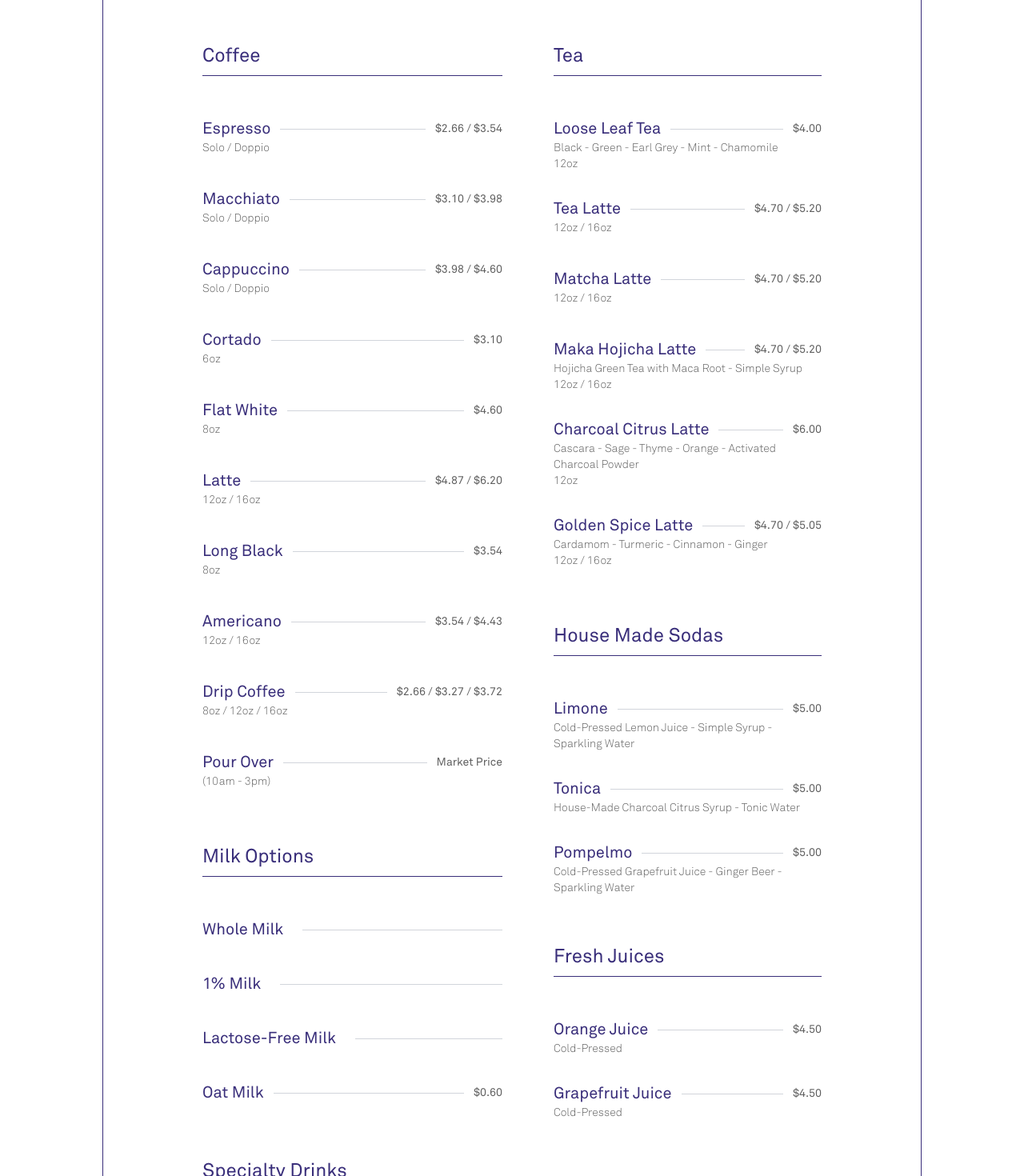
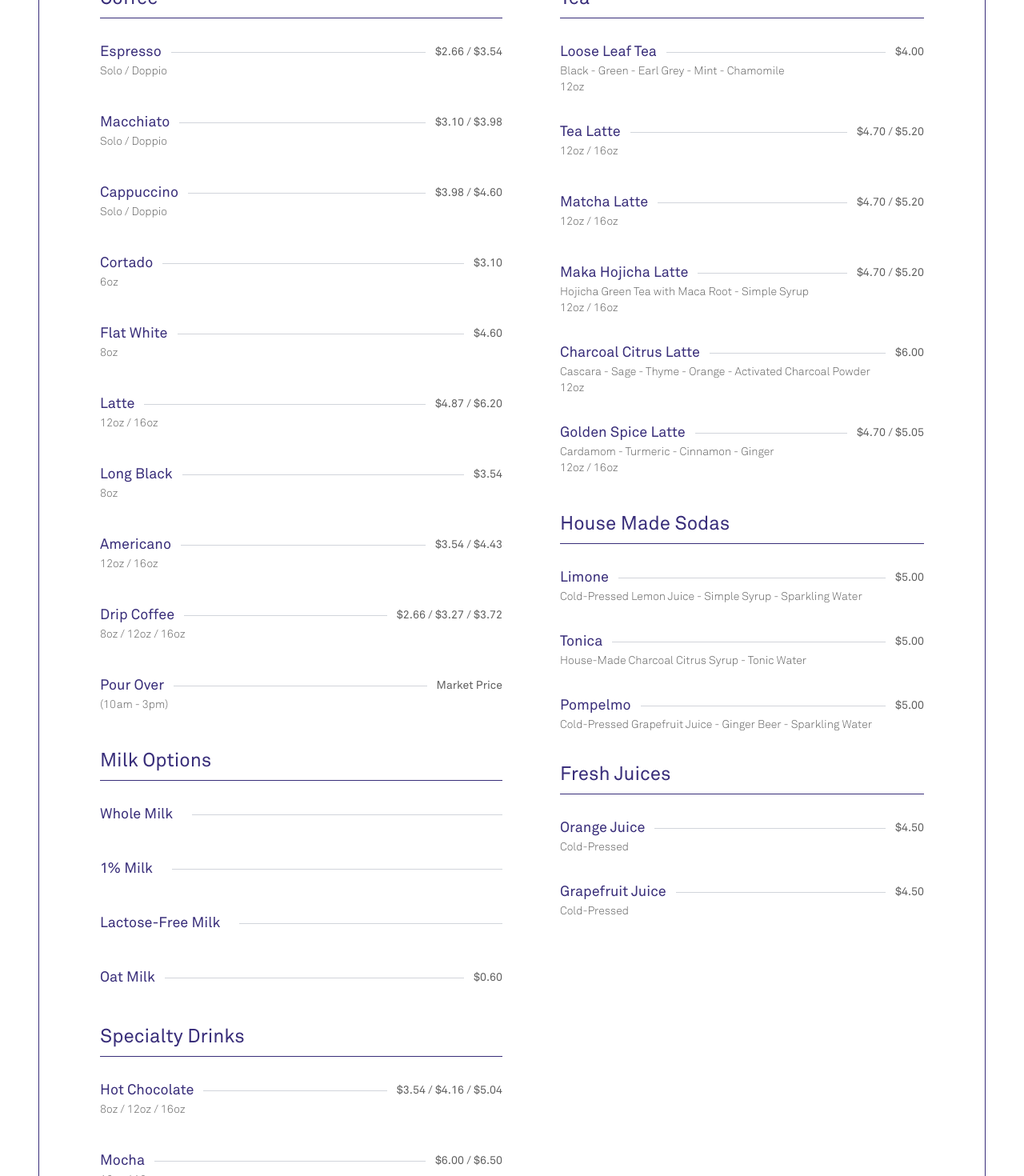
Before and after one commit to jrbaprz/ditta_to, a Next.js app: page /menu in a window 1280 px wide. Shown: the part 1540-3010 px from the top of the page at 80% size. Built offline with nearby package versions, Linux system fonts and the light colour scheme.

Commit message:
Updated paddings

```diff
--- a/components/coffeeMenu.js
+++ b/components/coffeeMenu.js
@@ -3,17 +3,17 @@ import React from "react";
 const CoffeeMenu = () => {
   return (
     <>
-      <div className="overflow-hidden md:mt-8">
-        <div className="p-2 border-[#392e7a] border-[1px] text-sm font-akkuratlight md:p-10 lg:mx-16 xl:grid grid-cols-2 xl:mx-20 xl:p-20 xl:px-28 xl:space-x-10 2xl:mx-80 2xl:space-x-16">
+      <div className="overflow-hidden">
+        <div className="p-2 border-[#392e7a] border-[1px] text-sm font-akkuratlight md:p-12 lg:grid lg:grid-cols-2 lg:p-16 lg:space-x-12">
           <div>
             {/* ===== Coffee ===== */}
-            <div className="py-2 mt-4 mx-3 md:py-8">
+            <div className="py-2 mt-4 mx-3">
               <div className="text-[#392e7a] text-2xl font-akkurat">Coffee</div>
               <div className="flex-grow border-t border-[#392e7a] mt-2" />
             </div>
             <div className="py-5 text-[#606060]">
               <div className="relative flex items-center">
-                <span className="flex-shrink mx-3 text-xl font-akkurat text-[#392e7a]">
+                <span className="flex-shrink mx-3 text-lg font-akkurat text-[#392e7a]">
                   Espresso
                 </span>
                 <div className="flex-grow border-t border-gray-300"></div>
@@ -25,7 +25,7 @@ const CoffeeMenu = () => {
             </div>
             <div className="py-5 text-[#606060]">
               <div className="relative flex items-center">
-                <span className="flex-shrink mx-3 text-xl text-[#392e7a] font-akkurat">
+                <span className="flex-shrink mx-3 text-lg text-[#392e7a] font-akkurat">
                   Macchiato
                 </span>
                 <div className="flex-grow border-t border-gray-300"></div>
@@ -37,7 +37,7 @@ const CoffeeMenu = () => {
             </div>
             <div className="py-5 text-[#606060]">
               <div className="relative flex items-center">
-                <span className="flex-shrink mx-3 text-xl text-[#392e7a] font-akkurat">
+                <span className="flex-shrink mx-3 text-lg text-[#392e7a] font-akkurat">
                   Cappuccino
                 </span>
                 <div className="flex-grow border-t border-gray-300"></div>
@@ -49,7 +49,7 @@ const CoffeeMenu = () => {
             </div>
             <div className="py-5 text-[#606060]">
               <div className="relative flex items-center">
-                <span className="flex-shrink mx-3 text-xl text-[#392e7a] font-akkurat">
+                <span className="flex-shrink mx-3 text-lg text-[#392e7a] font-akkurat">
                   Cortado
                 </span>
                 <div className="flex-grow border-t border-gray-300"></div>
@@ -59,7 +59,7 @@ const CoffeeMenu = () => {
             </div>
             <div className="py-5 text-[#606060]">
               <div className="relative flex items-center">
-                <span className="flex-shrink mx-3 text-xl text-[#392e7a] font-akkurat">
+                <span className="flex-shrink mx-3 text-lg text-[#392e7a] font-akkurat">
                   Flat White
                 </span>
                 <div className="flex-grow border-t border-gray-300"></div>
@@ -69,7 +69,7 @@ const CoffeeMenu = () => {
             </div>
             <div className="py-5 text-[#606060]">
               <div className="relative flex items-center">
-                <span className="flex-shrink mx-3 text-xl text-[#392e7a] font-akkurat">
+                <span className="flex-shrink mx-3 text-lg text-[#392e7a] font-akkurat">
                   Latte
                 </span>
                 <div className="flex-grow border-t border-gray-300"></div>
@@ -81,7 +81,7 @@ const CoffeeMenu = () => {
             </div>
             <div className="py-5 text-[#606060]">
               <div className="relative flex items-center">
-                <span className="flex-shrink mx-3 text-xl text-[#392e7a] font-akkurat">
+                <span className="flex-shrink mx-3 text-lg text-[#392e7a] font-akkurat">
                   Long Black
                 </span>
                 <div className="flex-grow border-t border-gray-300"></div>
@@ -91,7 +91,7 @@ const CoffeeMenu = () => {
             </div>
             <div className="py-5 text-[#606060]">
               <div className="relative flex items-center">
-                <span className="flex-shrink mx-3 text-xl text-[#392e7a] font-akkurat">
+                <span className="flex-shrink mx-3 text-lg text-[#392e7a] font-akkurat">
                   Americano
                 </span>
                 <div className="flex-grow border-t border-gray-300"></div>
@@ -103,7 +103,7 @@ const CoffeeMenu = () => {
             </div>
             <div className="py-5 text-[#606060]">
               <div className="relative flex items-center">
-                <span className="flex-shrink mx-3 text-xl text-[#392e7a] font-akkurat">
+                <span className="flex-shrink mx-3 text-lg text-[#392e7a] font-akkurat">
                   Drip Coffee
                 </span>
                 <div className="flex-grow border-t border-gray-300"></div>
@@ -115,7 +115,7 @@ const CoffeeMenu = () => {
             </div>
             <div className="py-5 text-[#606060]">
               <div className="relative flex items-center">
-                <span className="flex-shrink mx-3 text-xl text-[#392e7a] font-akkurat">
+                <span className="flex-shrink mx-3 text-lg text-[#392e7a] font-akkurat">
                   Pour Over
                 </span>
                 <div className="flex-grow border-t border-gray-300"></div>
@@ -126,7 +126,7 @@ const CoffeeMenu = () => {
               <span className="flex-shrink mx-3">(10am - 3pm)</span>
             </div>
             {/* ===== Milk Options ===== */}
-            <div className="py-2 mt-4 mx-3 md:py-8">
+            <div className="py-2 mt-4 mx-3">
               <div className="text-[#392e7a] text-2xl font-akkurat">
                 Milk Options
               </div>
@@ -134,7 +134,7 @@ const CoffeeMenu = () => {
             </div>
             <div className="py-5 text-[#606060]">
               <div className="relative flex items-center">
-                <span className="flex-shrink mx-3 text-xl text-[#392e7a] font-akkurat">
+                <span className="flex-shrink mx-3 text-lg text-[#392e7a] font-akkurat">
                   Whole Milk
                 </span>
                 <div className="flex-grow border-t border-gray-300 mx-3" />
@@ -142,7 +142,7 @@ const CoffeeMenu = () => {
             </div>
             <div className="py-5 text-[#606060]">
               <div className="relative flex items-center">
-                <span className="flex-shrink mx-3 text-xl text-[#392e7a] font-akkurat">
+                <span className="flex-shrink mx-3 text-lg text-[#392e7a] font-akkurat">
                   1% Milk
                 </span>
                 <div className="flex-grow border-t border-gray-300 mx-3" />
@@ -150,7 +150,7 @@ const CoffeeMenu = () => {
             </div>
             <div className="py-5 text-[#606060]">
               <div className="relative flex items-center">
-                <span className="flex-shrink mx-3 text-xl text-[#392e7a] font-akkurat">
+                <span className="flex-shrink mx-3 text-lg text-[#392e7a] font-akkurat">
                   Lactose-Free Milk
                 </span>
                 <div className="flex-grow border-t border-gray-300 mx-3" />
@@ -158,7 +158,7 @@ const CoffeeMenu = () => {
             </div>
             <div className="py-5 text-[#606060]">
               <div className="relative flex items-center">
-                <span className="flex-shrink mx-3 text-xl text-[#392e7a] font-akkurat">
+                <span className="flex-shrink mx-3 text-lg text-[#392e7a] font-akkurat">
                   Oat Milk
                 </span>
                 <div className="flex-grow border-t border-gray-300"></div>
@@ -166,7 +166,7 @@ const CoffeeMenu = () => {
               </div>
             </div>
             {/* ===== Specialty Drinks ===== */}
-            <div className="py-2 mt-4 mx-3 md:py-8">
+            <div className="py-2 mt-4 mx-3">
               <div className="text-[#392e7a] text-2xl font-akkurat">
                 Specialty Drinks
               </div>
@@ -174,7 +174,7 @@ const CoffeeMenu = () => {
             </div>
             <div className="py-5 text-[#606060]">
               <div className="relative flex items-center">
-                <span className="flex-shrink mx-3 text-xl text-[#392e7a] font-akkurat">
+                <span className="flex-shrink mx-3 text-lg text-[#392e7a] font-akkurat">
                   Hot Chocolate
                 </span>
                 <div className="flex-grow border-t border-gray-300"></div>
@@ -186,7 +186,7 @@ const CoffeeMenu = () => {
             </div>
             <div className="py-5 text-[#606060]">
               <div className="relative flex items-center">
-                <span className="flex-shrink mx-3 text-xl text-[#392e7a] font-akkurat">
+                <span className="flex-shrink mx-3 text-lg text-[#392e7a] font-akkurat">
                   Mocha
                 </span>
                 <div className="flex-grow border-t border-gray-300"></div>
@@ -198,7 +198,7 @@ const CoffeeMenu = () => {
             </div>
             <div className="pt-5 pb-3 text-[#606060]">
               <div className="relative flex items-center">
-                <span className="flex-shrink mx-3 text-xl text-[#392e7a] font-akkurat">
+                <span className="flex-shrink mx-3 text-lg text-[#392e7a] font-akkurat">
                   Cherry Truffle Latte
                 </span>
                 <div className="flex-grow border-t border-gray-300"></div>
@@ -214,7 +214,7 @@ const CoffeeMenu = () => {
             </div>
             <div className="py-5 text-[#606060]">
               <div className="relative flex items-center">
-                <span className="flex-shrink mx-3 text-xl text-[#392e7a] font-akkurat">
+                <span className="flex-shrink mx-3 text-lg text-[#392e7a] font-akkurat">
                   Gingerbread Spice Latte
                 </span>
                 <div className="flex-grow border-t border-gray-300"></div>
@@ -232,14 +232,14 @@ const CoffeeMenu = () => {
           <div>
             {/* ===== Tea ===== */}
 
-            <div className="py-2 mt-4 mx-3 md:py-8">
+            <div className="py-2 mt-4 mx-3">
               <div className="text-[#392e7a] text-2xl font-akkurat">Tea</div>
               <div className="flex-grow border-t border-[#392e7a] mt-2" />
             </div>
 
             <div className="pt-5 pb-3 text-[#606060]">
               <div className="relative flex items-center">
-                <span className="flex-shrink mx-3 text-xl text-[#392e7a] font-akkurat">
+                <span className="flex-shrink mx-3 text-lg text-[#392e7a] font-akkurat">
                   Loose Leaf Tea
                 </span>
                 <div className="flex-grow border-t border-gray-300"></div>
@@ -255,7 +255,7 @@ const CoffeeMenu = () => {
 
             <div className="py-5 text-[#606060]">
               <div className="relative flex items-center">
-                <span className="flex-shrink mx-3 text-xl text-[#392e7a] font-akkurat">
+                <span className="flex-shrink mx-3 text-lg text-[#392e7a] font-akkurat">
                   Tea Latte
                 </span>
                 <div className="flex-grow border-t border-gray-300"></div>
@@ -268,7 +268,7 @@ const CoffeeMenu = () => {
 
             <div className="py-5 text-[#606060]">
               <div className="relative flex items-center">
-                <span className="flex-shrink mx-3 text-xl text-[#392e7a] font-akkurat">
+                <span className="flex-shrink mx-3 text-lg text-[#392e7a] font-akkurat">
                   Matcha Latte
                 </span>
                 <div className="flex-grow border-t border-gray-300"></div>
@@ -281,7 +281,7 @@ const CoffeeMenu = () => {
 
             <div className="pt-5 pb-3 text-[#606060]">
               <div className="relative flex items-center">
-                <span className="flex-shrink mx-3 text-xl text-[#392e7a] font-akkurat">
+                <span className="flex-shrink mx-3 text-lg text-[#392e7a] font-akkurat">
                   Maka Hojicha Latte
                 </span>
                 <div className="flex-grow border-t border-gray-300"></div>
@@ -299,7 +299,7 @@ const CoffeeMenu = () => {
 
             <div className="pt-5 pb-3 text-[#606060]">
               <div className="relative flex items-center">
-                <span className="flex-shrink mx-3 text-xl text-[#392e7a] font-akkurat">
+                <span className="flex-shrink mx-3 text-lg text-[#392e7a] font-akkurat">
                   Charcoal Citrus Latte
                 </span>
                 <div className="flex-grow border-t border-gray-300"></div>
@@ -315,7 +315,7 @@ const CoffeeMenu = () => {
 
             <div className="py-5 text-[#606060]">
               <div className="relative flex items-center">
-                <span className="flex-shrink mx-3 text-xl text-[#392e7a] font-akkurat">
+                <span className="flex-shrink mx-3 text-lg text-[#392e7a] font-akkurat">
                   Golden Spice Latte
                 </span>
                 <div className="flex-grow border-t border-gray-300"></div>
@@ -334,7 +334,7 @@ const CoffeeMenu = () => {
             {/* ===== House Made Sodas ===== */}
 
             <div>
-              <div className="py-2 mt-4 mx-3 md:py-8">
+              <div className="py-2 mt-4 mx-3">
                 <div className="text-[#392e7a] text-2xl font-akkurat">
                   House Made Sodas
                 </div>
@@ -343,7 +343,7 @@ const CoffeeMenu = () => {
 
               <div className="pt-5 pb-3 text-[#606060]">
                 <div className="relative flex items-center">
-                  <span className="flex-shrink mx-3 text-xl text-[#392e7a] font-akkurat">
+                  <span className="flex-shrink mx-3 text-lg text-[#392e7a] font-akkurat">
                     Limone
                   </span>
                   <div className="flex-grow border-t border-gray-300"></div>
@@ -358,7 +358,7 @@ const CoffeeMenu = () => {
 
               <div className="pt-5 pb-3 text-[#606060]">
                 <div className="relative flex items-center">
-                  <span className="flex-shrink mx-3 text-xl text-[#392e7a] font-akkurat">
+                  <span className="flex-shrink mx-3 text-lg text-[#392e7a] font-akkurat">
                     Tonica
                   </span>
                   <div className="flex-grow border-t border-gray-300"></div>
@@ -373,7 +373,7 @@ const CoffeeMenu = () => {
 
               <div className="pt-5 pb-3 text-[#606060]">
                 <div className="relative flex items-center">
-                  <span className="flex-shrink mx-3 text-xl text-[#392e7a] font-akkurat">
+                  <span className="flex-shrink mx-3 text-lg text-[#392e7a] font-akkurat">
                     Pompelmo
                   </span>
                   <div className="flex-grow border-t border-gray-300"></div>
@@ -390,7 +390,7 @@ const CoffeeMenu = () => {
 
             {/* ===== Fresh Juices ===== */}
 
-            <div className="py-2 mt-4 mx-3 md:py-8">
+            <div className="py-2 mt-4 mx-3">
               <div className="text-[#392e7a] text-2xl font-akkurat">
                 Fresh Juices
               </div>
@@ -399,7 +399,7 @@ const CoffeeMenu = () => {
 
             <div className="pt-5 pb-3 text-[#606060]">
               <div className="relative flex items-center">
-                <span className="flex-shrink mx-3 text-xl text-[#392e7a] font-akkurat">
+                <span className="flex-shrink mx-3 text-lg text-[#392e7a] font-akkurat">
                   Orange Juice
                 </span>
                 <div className="flex-grow border-t border-gray-300"></div>
@@ -412,7 +412,7 @@ const CoffeeMenu = () => {
 
             <div className="pt-5 pb-3 text-[#606060]">
               <div className="relative flex items-center">
-                <span className="flex-shrink mx-3 text-xl text-[#392e7a] font-akkurat">
+                <span className="flex-shrink mx-3 text-lg text-[#392e7a] font-akkurat">
                   Grapefruit Juice
                 </span>
                 <div className="flex-grow border-t border-gray-300"></div>
--- a/components/drinksMenu.js
+++ b/components/drinksMenu.js
@@ -4,7 +4,7 @@ const DrinksMenu = () => {
   return (
     <>
       <div className="overflow-hidden md:mt-8">
-        <div className="p-2 border-[#392e7a] border-[1px] text-sm font-akkuratlight md:p-10 lg:mx-16 xl:grid grid-cols-2 xl:mx-20 xl:p-20 xl:px-28 xl:space-x-10 2xl:mx-80 2xl:space-x-16">
+        <div className="p-2 border-[#392e7a] border-[1px] text-sm font-akkuratlight md:p-10 lg:mx-16 :grid grid-cols-2 xl:mx-20 xl:p-20 xl:px-28 xl:space-x-10 2xl:mx-80 2xl:space-x-16">
           {/* ===== House Made Sodas ===== */}
 
           <div>
--- a/components/menuCategories.js
+++ b/components/menuCategories.js
@@ -3,12 +3,11 @@ import { motion } from "framer-motion";
 import Image from "next/image";
 import portafilter from "../public/images/overlays/portafilter.jpg";
 import sandwich from "../public/images/overlays/sandwich.jpg";
-import matcha from "../public/images/overlays/matcha.jpg";
 
 const MenuCategories = () => {
   return (
     <>
-      <section className="grid gap-8 grid-cols-1 md:m-12 md:gap-12 lg:grid-cols-2">
+      <section className="grid gap-8 grid-cols-1 md:gap-12 lg:grid-cols-2">
         <motion.div
           initial={{ opacity: 0 }}
           whileInView={{ opacity: 1 }}
--- a/data/products.json
+++ b/data/products.json
@@ -48,6 +48,7 @@
     "id": 3,
     "title": "Finca El Puente",
     "region": "Honduras",
+    "process": "Washed",
     "notes": "Mango - Lime - Pineapple",
     "description": "MammaMia Espresso Blend, created for customers who do not like much acidity and particularly fruity scents. Francesco's goal was to achieve balance in the cup, where all the main characteristics (acidity, sweetness and bitterness) worked together in full harmony.",
     "img": "https://cdn.shopify.com/s/files/1/0569/9292/3812/products/prodotto-honduras-finca-el-puente-geisha-washed_540x.png?v=1622131299"
```
Also changed, not shown: pages/index.js (+30 -114 lines).
